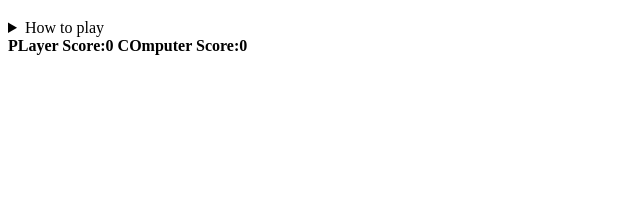
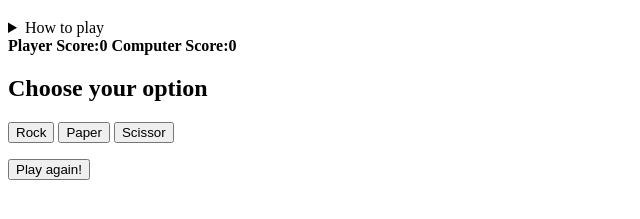
Before and after one commit to Martosky/rockpaperscissor, a plain HTML site: page index.html in a window 1280 px wide. Shown: the part 61-280 px from the top of the page, without its empty margins (0-640 px from the left). Drawn offline with Linux system fonts and the light colour scheme.

Commit message:
done with the markup

```diff
--- a/index.html
+++ b/index.html
@@ -4,9 +4,11 @@
     <meta charset="UTF-8">
     <meta name="viewport" content="width=device-width, initial-scale=1.0">
     <title>rps</title>
+    <link rel="stylesheet" href="./style.css">
 </head>
 <body>
     <h1>Let's play Rock Paper Scissor</h1>
+    <main>
     <details class="rule-container">
         <summary>How to play</summary>
         <p>Choose one of the following options:</p>
@@ -22,9 +24,27 @@
             <li>Paper beats Rock</li>
         </ul>
     </details>
+
     <div class="score-container">
-        <strong>PLayer Score:<span class="score" id="player-score">0</span></strong>
-        <strong>COmputer Score:<span class="score" id="computer-score">0</span></strong>
+        <strong>Player Score:<span class="score" id="player-score">0</span></strong>
+        <strong>Computer Score:<span class="score" id="computer-score">0</span></strong>
     </div>
+
+    <section class="options-container">
+        <h2>Choose your option</h2>
+        <div class="btn-container">
+          <button class="btn" id="rock-btn">Rock</button>
+          <button class="btn" id="paper-btn">Paper</button>
+          <button class="btn" id="scissor-btn">Scissor</button>
+        </div>
+    </section>
+
+    <div class="result-container">
+        <p id="result-msg"></p>
+        <p id="winner-msg"></p>
+        <button class="btn" id="reset-btn">Play again!</button>
+    </div>
+</main>
+<script src="./script.js"></script>
 </body>
 </html>
```
